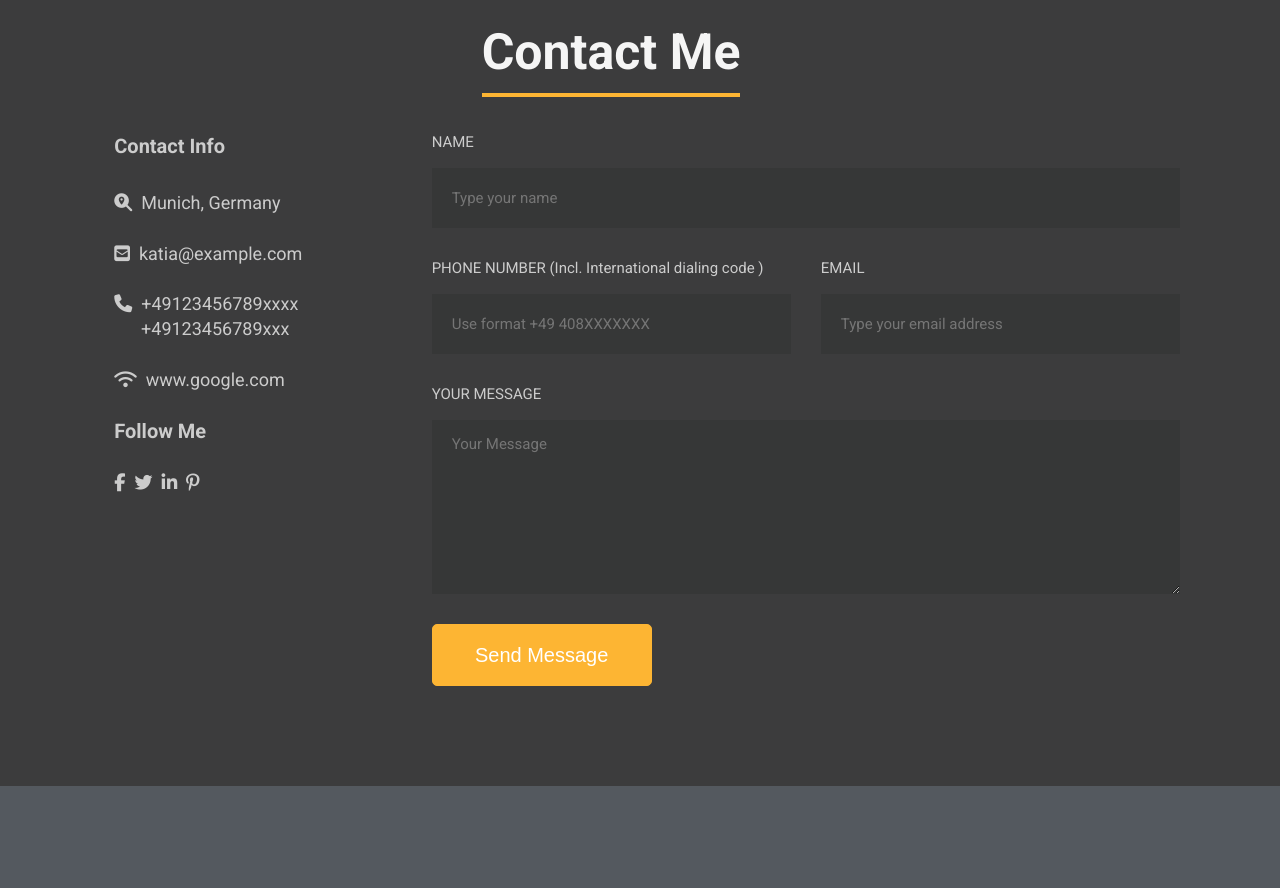
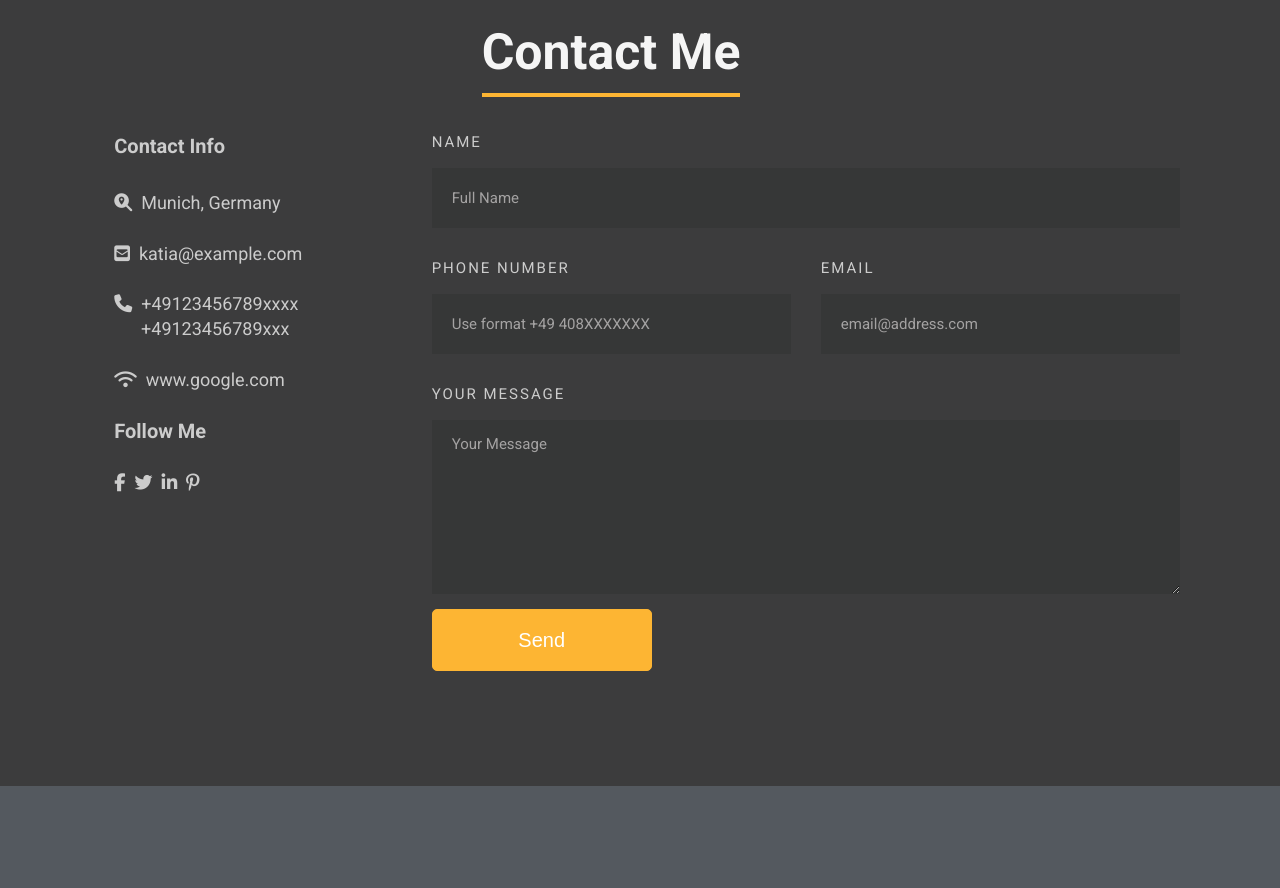
Before and after one commit to Katiao/CommunityProjectReact, a React (Create React App) app: page / in a window 1280 px wide. Shown: the part 5820-6708 px from the top of the page. Built offline with nearby package versions, Linux system fonts and the light colour scheme.

Commit message:
add form validation, including success message when form passes validation.

```diff
--- a/src/components/Button/button.jsx
+++ b/src/components/Button/button.jsx
@@ -3,7 +3,7 @@ import './button.scss';
 function Button({ text, btnClass }) {
 	return (
 		<div>
-			<button type='button' className={btnClass}>
+			<button type='submit' className={btnClass}>
 				{text}
 			</button>
 		</div>
--- a/src/components/Contact-Me/contact-me.scss
+++ b/src/components/Contact-Me/contact-me.scss
@@ -15,7 +15,8 @@ $bp-small: 41em; // 656px
 	grid-template-rows: (10rem, 1fr);
 	grid-template-areas:
 		' . one one '
-		'two three three';
+		'two three three'
+		'. four four';
 	gap: 1.5rem;
 
 	&-title {
@@ -24,12 +25,11 @@ $bp-small: 41em; // 656px
 		font-weight: 40rem;
 		margin-bottom: 10rem;
 
-		@media screen and (max-width: $bp-small) {
+		@media screen and (max-width: $bp-medium) {
 			justify-self: center;
 			align-self: center;
 			font-size: 4.5rem;
-			margin-bottom: 2rem;
-			padding-left: 0;
+			padding: 5rem 24rem 5rem 0;
 		}
 	}
 
@@ -42,6 +42,7 @@ $bp-small: 41em; // 656px
 		grid-template-areas:
 			'one'
 			'two'
-			'three';
+			'three'
+			'four';
 	}
 }
--- a/src/components/Form/form.jsx
+++ b/src/components/Form/form.jsx
@@ -1,31 +1,45 @@
-import React, { useState } from 'react';
+import React, { useState, useRef } from 'react';
 import './form.scss';
 import Button from '../Button/button';
 
 function Form() {
+	//useRef to access form upon submission in order to validate form:
+	const refContainer = useRef(null);
+	//state for form inputs / controlled inputs
 	const [person, setPerson] = useState({
 		name: '',
 		number: '',
 		email: '',
 		message: '',
 	});
+	//state for valid form submission:
+	const [valid, setValid] = useState(false);
 
-	const handleSubmit = e => {
+	const validateForm = () => {
+		//validation using constraint API. Method on form will return boolean value
+		const isValid = refContainer.current.checkValidity();
+		// if form is valid, set state to true
+		if (isValid) {
+			setValid(true);
+		}
+	};
+
+	const handleSubmit = (e) => {
 		e.preventDefault();
-		if (person.name && person.email && person.message) {
-			alert('Message Submitted');
-		}
+		validateForm();
+		console.log(person);
 		setPerson({ name: '', number: '', email: '', message: '' });
 	};
-	//using JS dynamic object property
-	const handleChange = e => {
+	//using JS dynamic object property to update state as input changes:
+	const handleChange = (e) => {
 		const name = e.target.name;
 		const value = e.target.value;
 		setPerson({ ...person, [name]: value });
 	};
 
 	return (
-		<form className='contact-form'>
+		<>
+			<form className='contact-form' onSubmit={handleSubmit} ref={refContainer}>
 				<label className='contact-form-name-label' htmlFor='name'>
 					NAME
 				</label>
@@ -34,14 +48,14 @@ function Form() {
 					type='text'
 					id='name'
 					name='name'
-				placeholder='Type your name'
+					placeholder='Full Name'
 					value={person.name}
 					onChange={handleChange}
 					required
 				/>
 
 				<label className='contact-form-phone-label' htmlFor='number'>
-				PHONE NUMBER (Incl. International dialing code )
+					PHONE NUMBER
 				</label>
 				<input
 					className='contact-form-phone-input contact-form-input'
@@ -52,6 +66,7 @@ function Form() {
 					value={person.number}
 					onChange={handleChange}
 					pattern='^\+(?:[0-9] ?){6,14}[0-9]$'
+					title='Please include international dialling code (e.g. +49) followed by your phone number'
 					required
 				/>
 
@@ -63,7 +78,7 @@ function Form() {
 					type='email'
 					id='email'
 					name='email'
-				placeholder='Type your email address'
+					placeholder='email@address.com'
 					value={person.email}
 					onChange={handleChange}
 					required
@@ -85,12 +100,20 @@ function Form() {
 					required></textarea>
 
 				<Button
-				btnClass='contact-form-button yellow-button'
-				text='Send Message'
-				type='submit'
-				onClick={handleSubmit}
+					btnClass='yellow-button'
+					text='Send'
+					className='contact-form-button'
 				/>
 			</form>
+
+			{/* Success Message hidden by default, only appears when message submitted and valid state is true*/}
+			<div
+				className={`${
+					valid ? 'message-container' : 'message-container hidden'
+				}`}>
+				<h3>Success! Form submitted</h3>
+			</div>
+		</>
 	);
 }
 
--- a/src/components/Form/form.scss
+++ b/src/components/Form/form.scss
@@ -20,10 +20,11 @@ $bp-small: 41em; // 656px
 
 	& label {
 		font-size: 1.5rem;
+		letter-spacing: 2px;
 	}
 
 	&-input {
-		color: #d1cdcd;
+		color: whitesmoke;
 		background-color: #363737;
 		border: none;
 		outline: none;
@@ -33,14 +34,17 @@ $bp-small: 41em; // 656px
 		font-family: inherit;
 
 		&:focus {
+			background-color: #363737;
+		}
+
+		&:valid {
 			border-bottom: 3px solid #2ecc71;
-			color: #363737;
-			background-color: whitesmoke;
+			background-color: #363737;
 		}
+
 		&:focus:invalid {
 			border-bottom: 3px solid #fd9533;
-			color: #363737;
-			background-color: whitesmoke;
+			background-color: #363737;
 		}
 	}
 
@@ -116,5 +120,29 @@ $bp-small: 41em; // 656px
 		margin-top: 1.5rem;
 		width: 20rem;
 		font-size: 1.5rem;
+		font-family: 'Roboto', sans-serif;
+		letter-spacing: 2px;
+		text-transform: uppercase;
 	}
 }
+::placeholder {
+	color: #d3d0d0;
+	opacity: 0.7;
+}
+//hidden by default, only appears to show error / success message when form submitted
+.message-container {
+	grid-area: four;
+	color: #363737;
+	background-color: #2ecc71;
+	border: 1px solid black;
+	border-radius: 5px;
+	margin-top: 20px;
+	padding: 1rem 5rem;
+	justify-self: start;
+	font-size: 1.5rem;
+	letter-spacing: 2px;
+}
+.hidden {
+	visibility: hidden;
+	display: none;
+}
```
Lines whose indentation alone changed are shown as unchanged.
